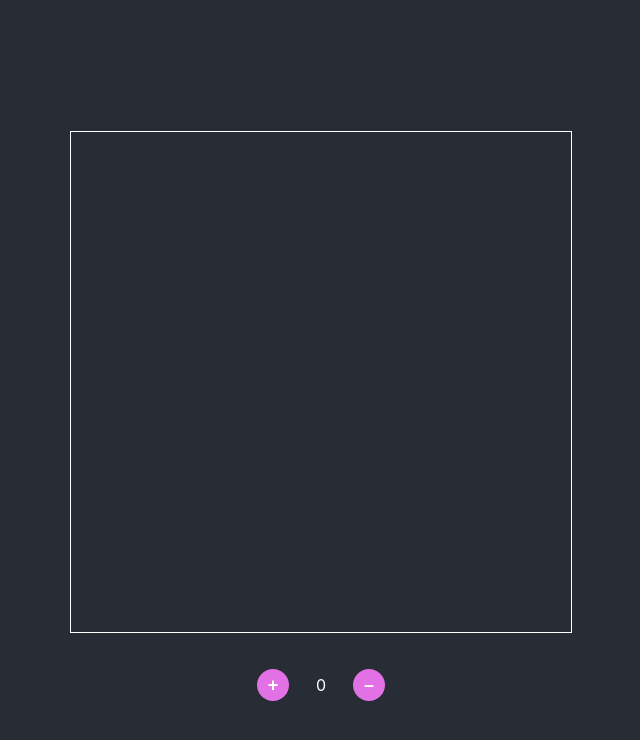
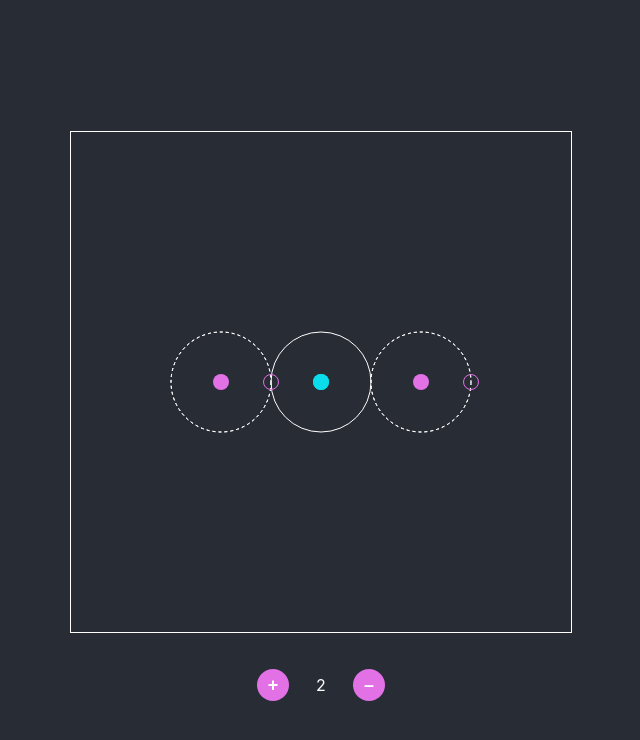
Before and after one commit to exacs/amebator, a React (Create React App) app: page / in a window 1280 px wide. Shown: the top 740 px of the page, without its empty margins (319-959 px from the left). Built offline with nearby package versions, Linux system fonts and the light colour scheme; the HTML template or start-up script is replaced by a standard one.

Commit message:
Generate default data

```diff
--- a/src/components/Amebator.js
+++ b/src/components/Amebator.js
@@ -31,16 +31,13 @@ function defaultCircles(amount) {
 }
 
 function App() {
-  const [data, setData] = useState({
-    circles: [],
-    radii: [],
-  });
+  const [data, setData] = useState(generateData(2));
 
-  function setAmount(value) {
-    setData({
+  function generateData(value) {
+    return {
       circles: defaultCircles(value),
       radii: Array.from({ length: value }, (_) => 50),
-    });
+    };
   }
 
   function moveCenter(i, { x, y }) {
@@ -77,7 +74,10 @@ function App() {
         />
       </div>
       <div className="Amebator-control">
-        <PlusMinus amount={data.circles.length} onSetAmount={setAmount} />
+        <PlusMinus
+          amount={data.circles.length}
+          onSetAmount={(amount) => setData(generateData(amount))}
+        />
       </div>
     </div>
   );
```
